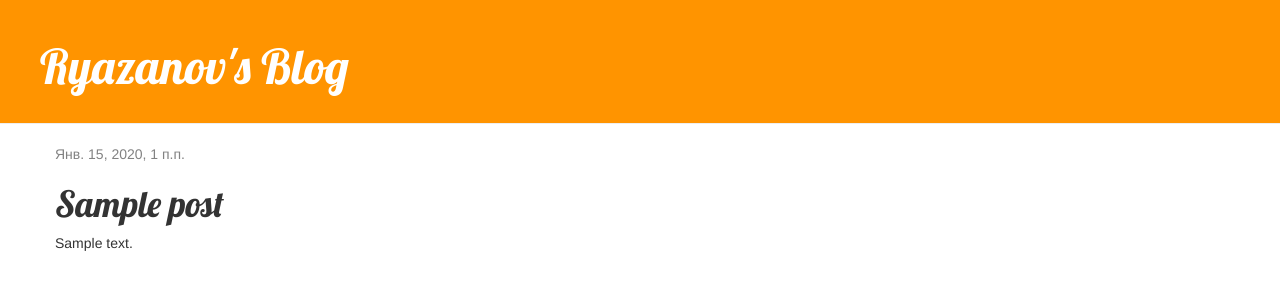
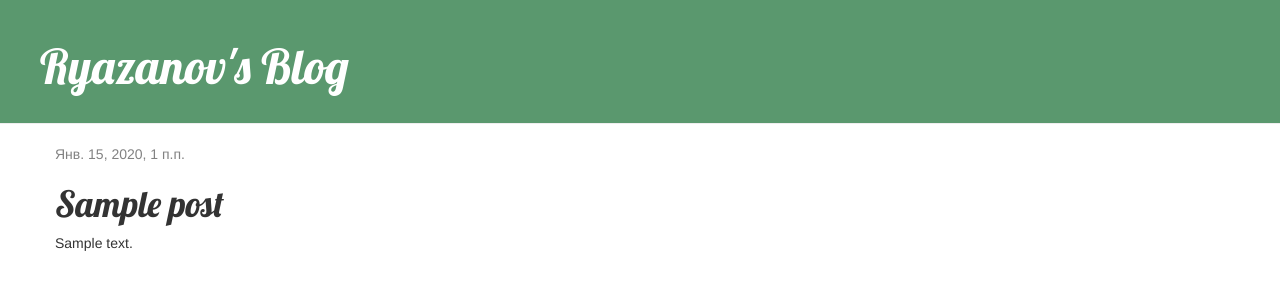
Before and after one commit to avryazanov/my-first-blog, a Django app: page /post/1/ in a window 1280 px wide. Shown: the top 300 px of the page. Run offline with Django 3.2, Linux system fonts and the light colour scheme; tables that the repository leaves empty hold one stand-in row (values such as "Sample post"); some libraries are stand-ins or nearby versions.

Commit message:
Added CSS colour

```diff
--- a/blog/static/CSS/blog.css
+++ b/blog/static/CSS/blog1.css
@@ -1,5 +1,5 @@
 .page-header {
-    background-color: #ff9400;
+    background-color: #0c682aad;
     margin-top: 0;
     padding: 20px 20px 20px 40px;
 }
--- a/blog/templates/blog/base.html
+++ b/blog/templates/blog/base.html
@@ -5,7 +5,7 @@
         <link rel="stylesheet" href="//maxcdn.bootstrapcdn.com/bootstrap/3.2.0/css/bootstrap.min.css">
         <link rel="stylesheet" href="//maxcdn.bootstrapcdn.com/bootstrap/3.2.0/css/bootstrap-theme.min.css">
         <link href="https://fonts.googleapis.com/css?family=Lobster&subset=latin,cyrillic" rel="stylesheet" type="text/css">
-        <link rel="stylesheet" href="{% static 'css/blog.css' %}">
+        <link rel="stylesheet" href="{% static 'css/blog1.css' %}">
             </head>
             <body>
                 <div class="page-header">
--- a/blog/urls.py
+++ b/blog/urls.py
@@ -1,5 +1,6 @@
 from django.conf.urls import url
 from . import views
-urlpatterns = [ url(r'^$', views.post_list, name='post_list'),
-url(r'^post/(?P<pk>\d+)/$', views.post_detail, name='post_detail'),
+urlpatterns = [
+    url(r'^$', views.post_list, name='post_list'),
+    url(r'^post/(?P<pk>\d+)/$', views.post_detail, name='post_detail'),
  ]
```
